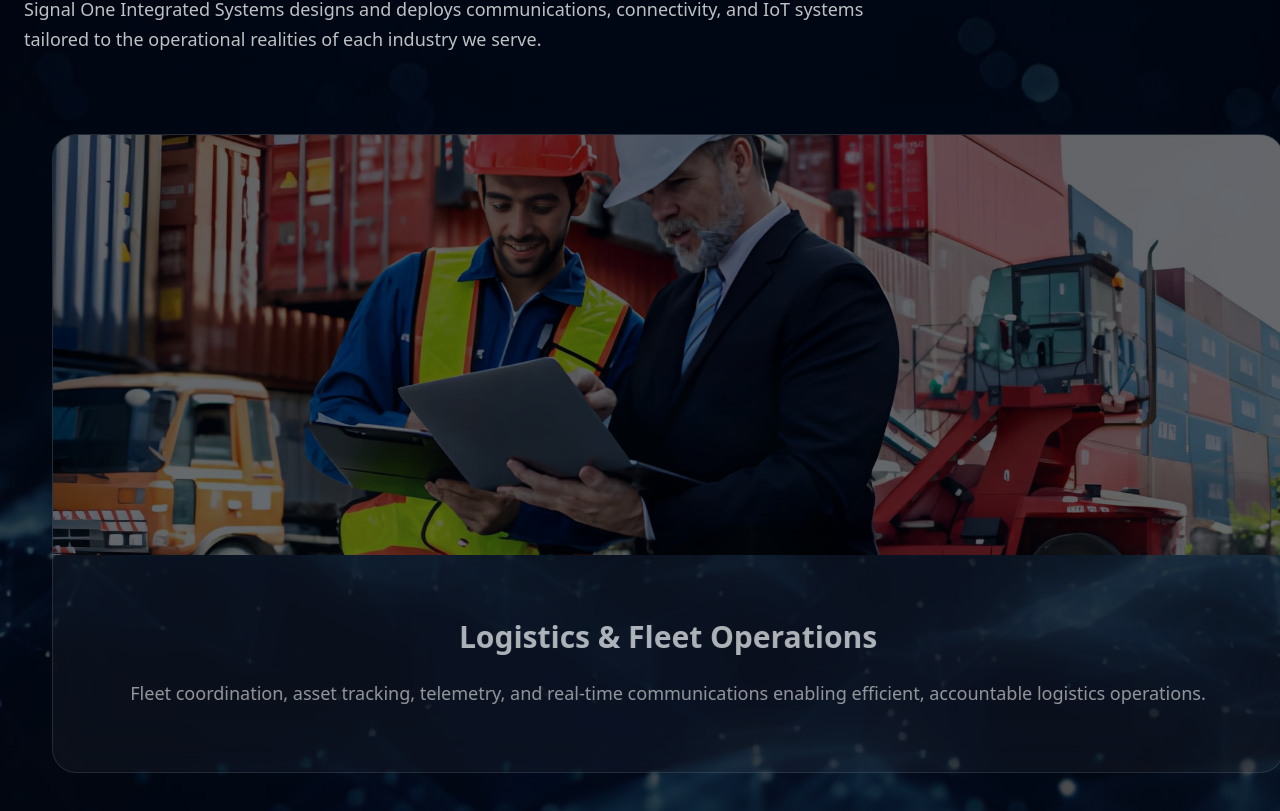
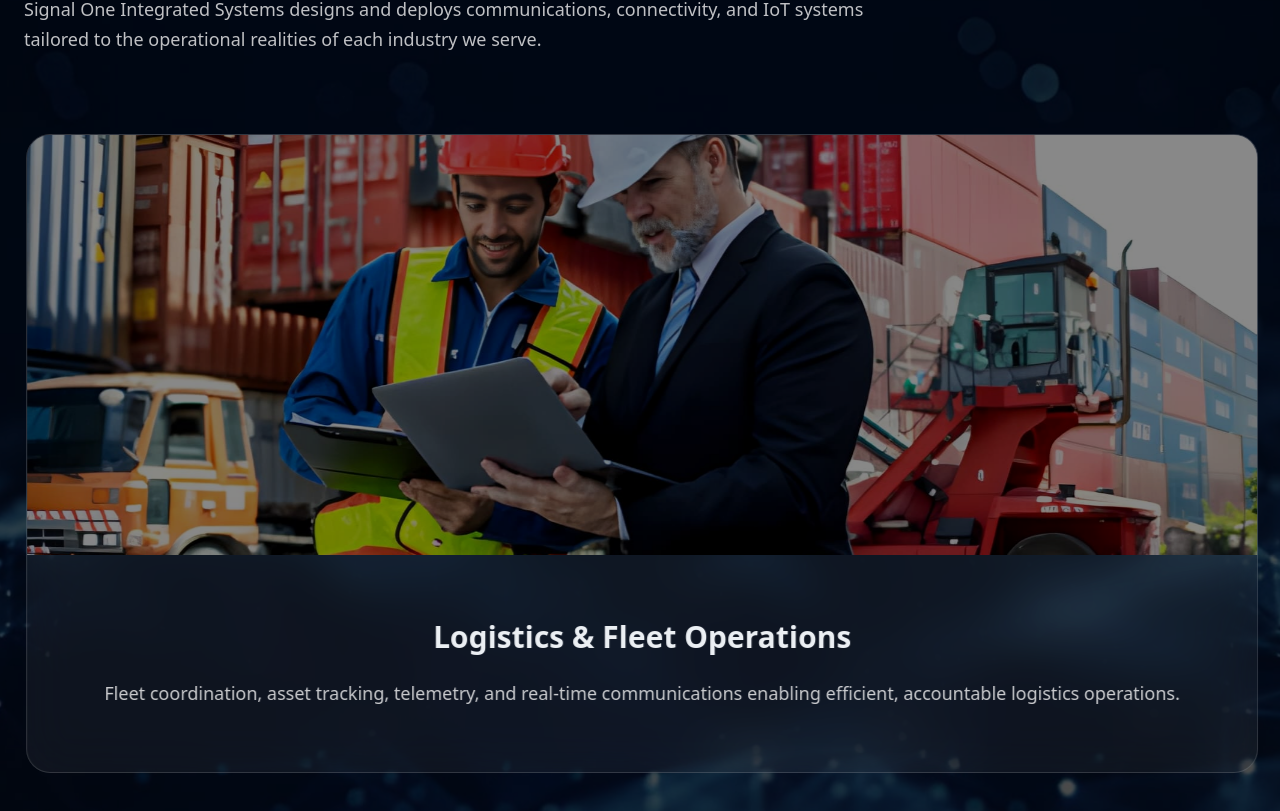
Before and after one commit to lancesatsuppliers-ux/signal-one-site, a Next.js app: page / in a window 1280 px wide. Shown: the part 3389-4200 px from the top of the page. Built offline with nearby package versions, Linux system fonts and the light colour scheme.

Commit message:
Fix sectionMotion Framer Motion easing and viewport

```diff
--- a/app/page.tsx
+++ b/app/page.tsx
@@ -7,9 +7,12 @@ import { useState, useEffect } from "react";
 const sectionMotion = {
   initial: { opacity: 0, y: 40 },
   whileInView: { opacity: 1, y: 0 },
-  transition: { duration: 0.8, ease: "easeOut" },
-  viewport: { once: true },
+  transition: {
+    duration: 0.8,
+    ease: [0.16, 1, 0.3, 1], //
+  },
 };
+
 const sectionFlowLeft = {
   initial: { opacity: 0, x: -80 },
   whileInView: { opacity: 1, x: 0 },
@@ -25,7 +28,7 @@ const sectionFlowRight = {
   whileInView: { opacity: 1, x: 0 },
   transition: {
     duration: 0.8,
-    ease: [0.16, 1, 0.3, 1], // easeOut equivalent
+    ease: [0.16, 1, 0.3, 1],
   },
 };
 
@@ -199,12 +202,15 @@ function IndustrySlider() {
     initial={{ opacity: 0, x: 100 }}
     animate={{ opacity: 1, x: 0 }}
     exit={{ opacity: 0, x: -100 }}
-          transition={{ duration: 0.6, ease: "easeOut" }}
+    transition={{
+      duration: 0.6,
+      ease: [0.16, 1, 0.3, 1], //
+    }}
     className="max-w-[90rem] w-full mx-4 rounded-3xl overflow-hidden
       bg-white/6 backdrop-blur-xl
       border border-white/15"
+  >
 
-        >
           {/* IMAGE */}
           <div className="relative h-[420px] w-full overflow-hidden">
 
@@ -438,9 +444,13 @@ export default function Home() {
   id="what-we-deliver"
   initial={{ opacity: 0, x: -80 }}
   whileInView={{ opacity: 1, x: 0 }}
-  transition={{ duration: 0.9, ease: "easeOut" }}
+  transition={{
+    duration: 0.9,
+    ease: [0.16, 1, 0.3, 1], //
+  }}
   className="relative pt-16 pb-32 px-6 overflow-hidden"
 >
+
 
   {/* Background image */}
   <div
```
Lines whose indentation alone changed are shown as unchanged.
